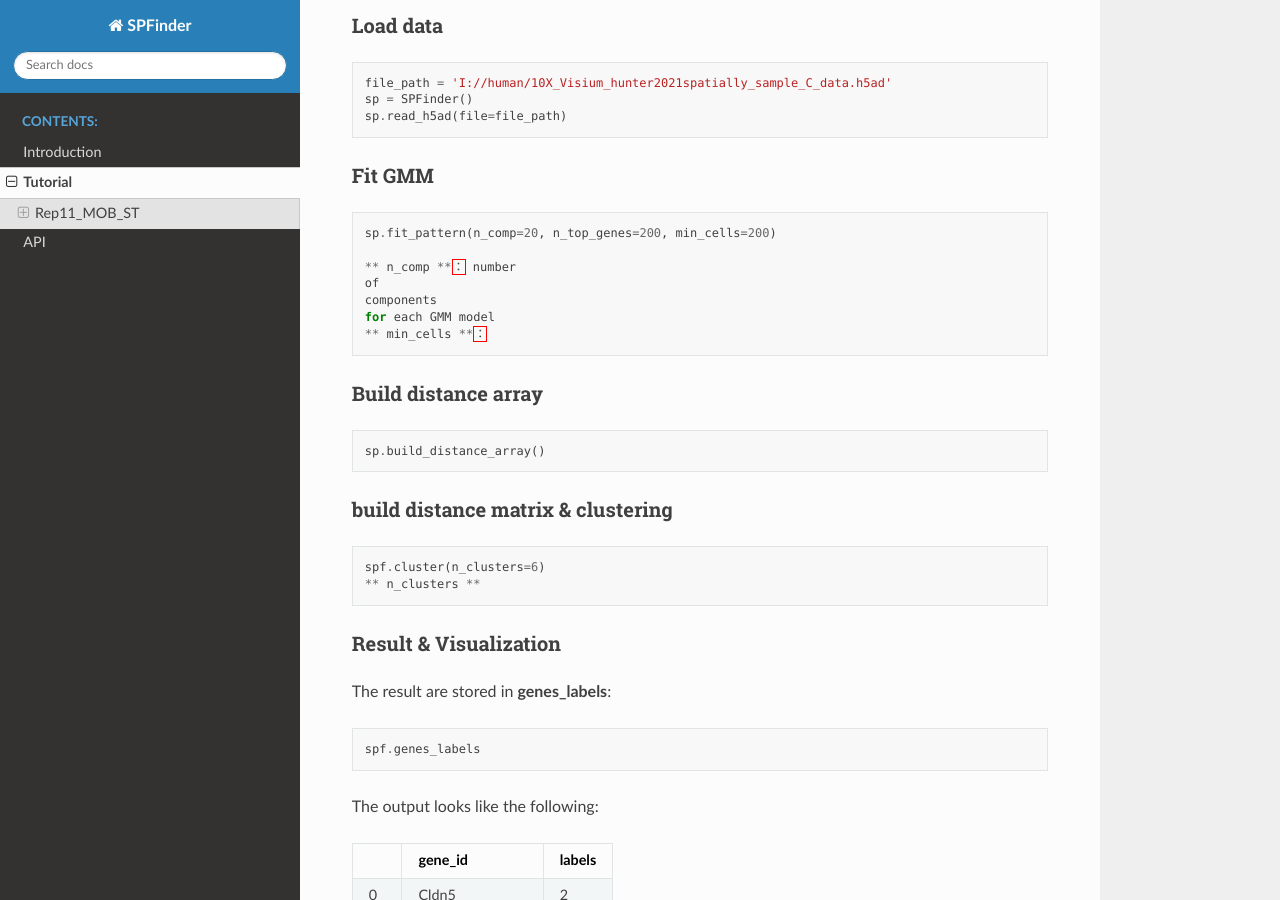
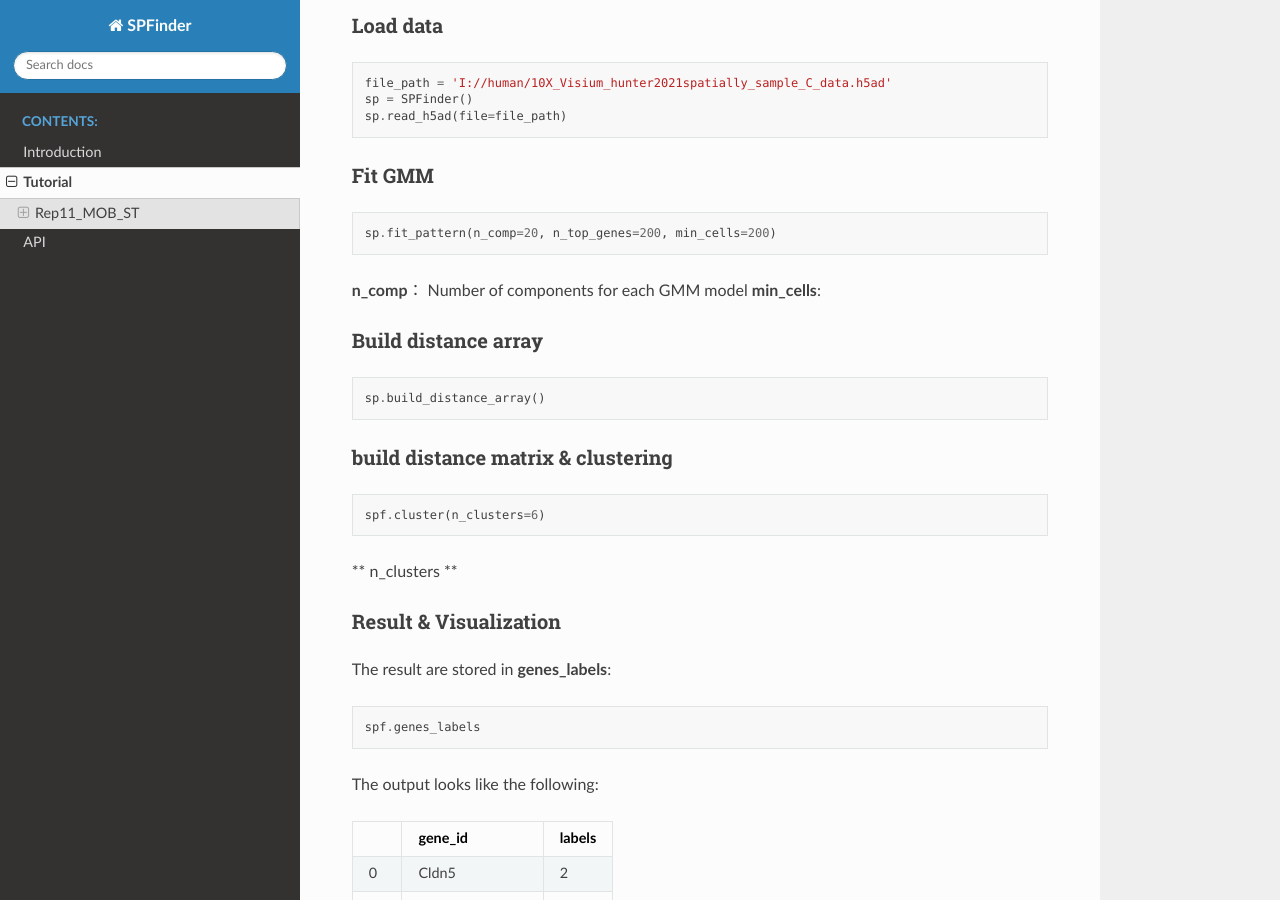
Before and after one commit to PSSUN/STMinerDoc, a Sphinx documentation site: the page built from source/Tutorial/Tutorial.md, in a window 1280 px wide and 900 px high, scrolled down 321 px. Built offline with Sphinx 7.4.7 and the Read the Docs theme 2.0.0, drawn with Linux system fonts in a browser that asks for light colours.

````diff
--- a/source/Tutorial/Tutorial.md
+++ b/source/Tutorial/Tutorial.md
@@ -21,13 +21,11 @@ sp.read_h5ad(file=file_path)
 ```python
 sp.fit_pattern(n_comp=20, n_top_genes=200, min_cells=200)
 
-** n_comp **： number
-of
-components
-for each GMM model
-** min_cells **：
+```
+**n_comp**： Number of components for each GMM model
+**min_cells**:
 
-```
+
 
 ### Build distance array
 
@@ -39,8 +37,9 @@ sp.build_distance_array()
 
 ```python
 spf.cluster(n_clusters=6)
+```
 ** n_clusters **
-```
+
 
 ### Result & Visualization
 
````
